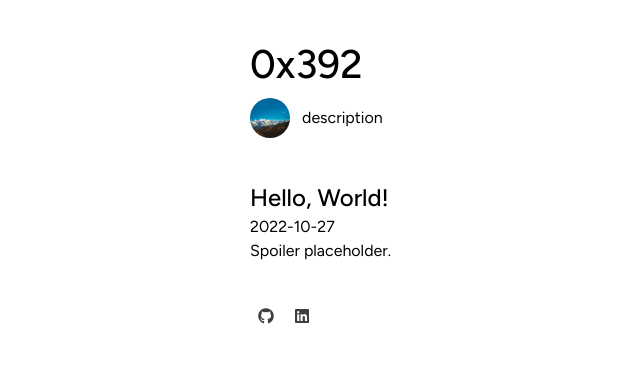
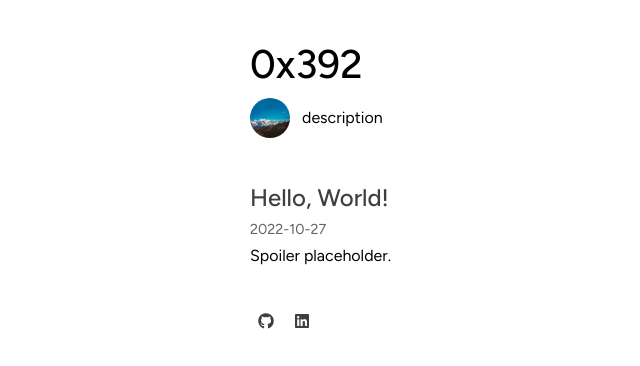
Before and after one commit to passionate-puppy/0x392, a Next.js app: page / in a window 1280 px wide. Shown: the top 366 px of the page, without its empty margins (30-670 px from the left). Built offline with nearby package versions, Linux system fonts and the light colour scheme.

Commit message:
Update styles

```diff
--- a/src/components/common/PostPreviewList/PostPreviewListItem.module.scss
+++ b/src/components/common/PostPreviewList/PostPreviewListItem.module.scss
@@ -1,5 +1,16 @@
+@import "styles/colors";
+
 .container {
   display: flex;
   flex-direction: column;
-  gap: 5px;
+  gap: 8px;
 }
+
+.title {
+  color: $cr-d-grey-2;
+}
+
+.date {
+  font-size: 0.9rem;
+  color: $cr-d-grey-3;
+}
--- a/src/components/common/PostPreviewList/PostPreviewListItem.tsx
+++ b/src/components/common/PostPreviewList/PostPreviewListItem.tsx
@@ -19,11 +19,11 @@ function PostPreviewListItem({ postPreview }: PostPreviewListItemProps) {
 
   return (
     <div className={styles.container}>
-      <h2>
+      <h2 className={styles.title}>
         <Link href={routes.post(postPath)}>{title}</Link>
       </h2>
-      <div>{date}</div>
-      <div>{spoiler}</div>
+      <div className={styles.date}>{date}</div>
+      <div className={styles.spoiler}>{spoiler}</div>
     </div>
   )
 }
```
